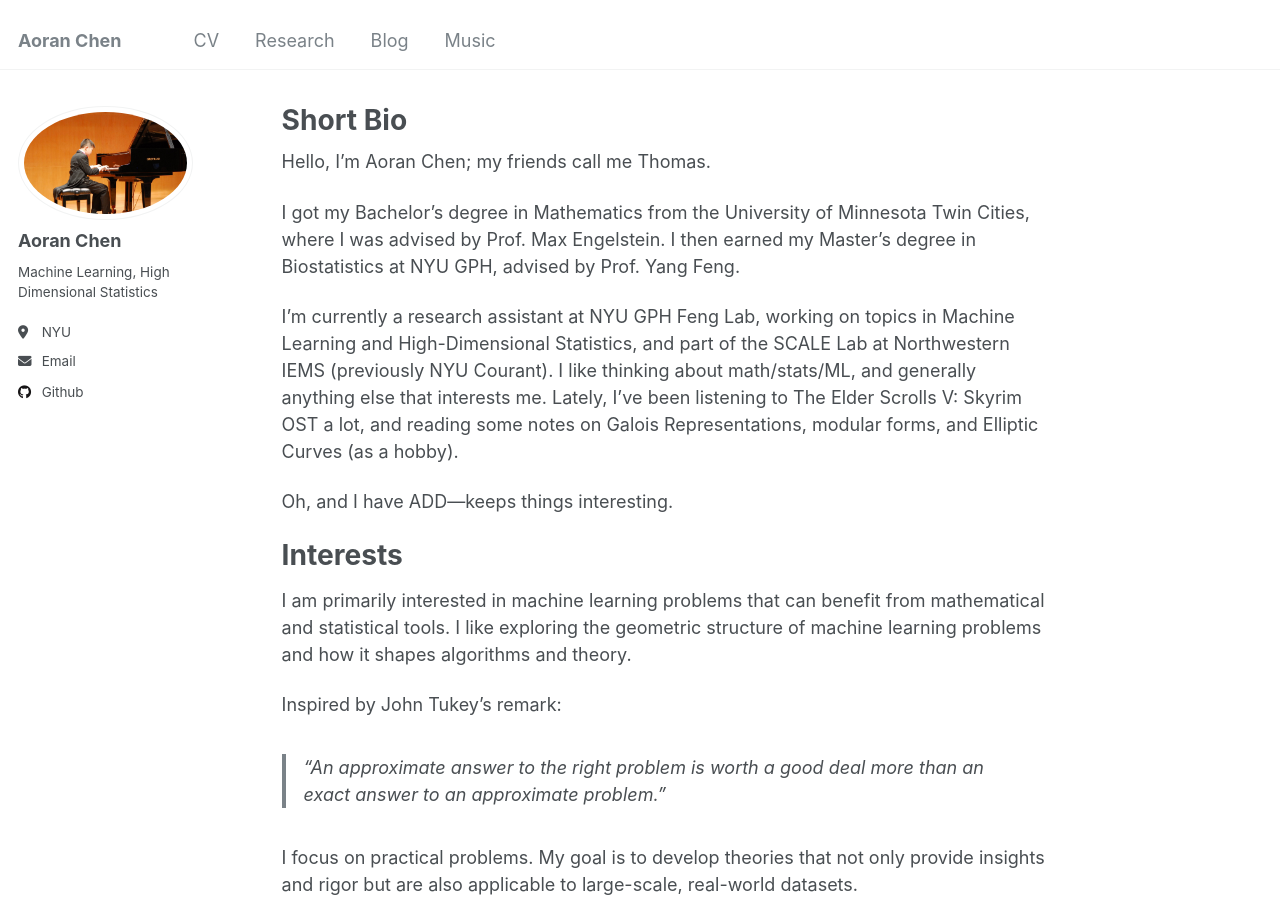
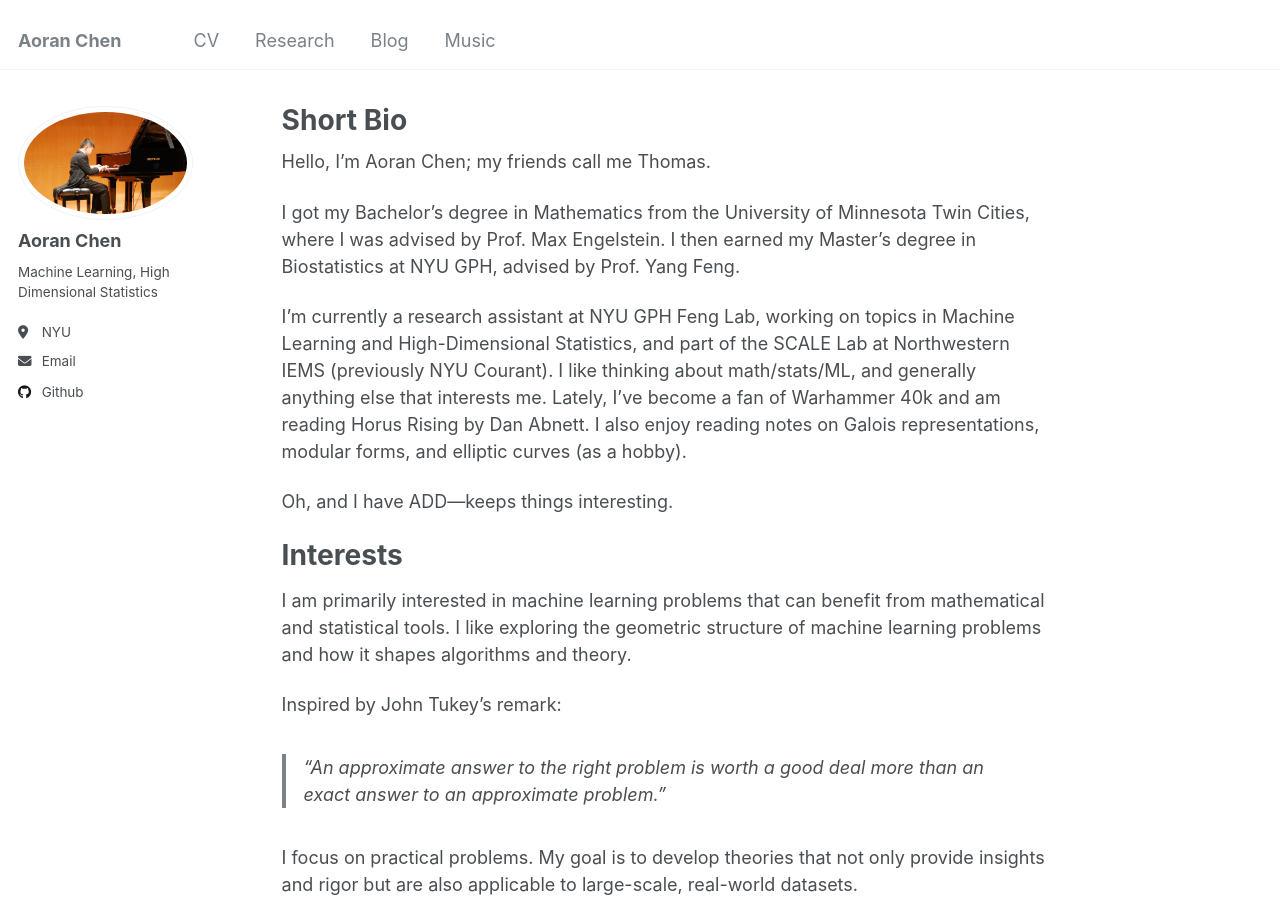
Before and after one commit to samohtaerg/samohtaerg.github.io, a Jekyll site: the page built from _pages/about.md, in a window 1280 px wide and 900 px high. Built offline with Jekyll 4.4.1, drawn with Linux system fonts in a browser that asks for light colours; nearby versions of some CDN libraries.

Commit message:
Update about.md

```diff
--- a/_pages/about.md
+++ b/_pages/about.md
@@ -10,7 +10,7 @@ Hello, I’m Aoran Chen; my friends call me Thomas.
 
 I got my Bachelor’s degree in Mathematics from the University of Minnesota Twin Cities, where I was advised by Prof. Max Engelstein. I then earned my Master’s degree in Biostatistics at NYU GPH, advised by Prof. Yang Feng.
 
-I’m currently a research assistant at NYU GPH Feng Lab, working on topics in Machine Learning and High-Dimensional Statistics, and part of the SCALE Lab at Northwestern IEMS (previously NYU Courant). I like thinking about math/stats/ML, and generally anything else that interests me. Lately, I’ve been listening to The Elder Scrolls V: Skyrim OST a lot, and reading some notes on Galois Representations, modular forms, and Elliptic Curves (as a hobby).
+I’m currently a research assistant at NYU GPH Feng Lab, working on topics in Machine Learning and High-Dimensional Statistics, and part of the SCALE Lab at Northwestern IEMS (previously NYU Courant). I like thinking about math/stats/ML, and generally anything else that interests me. Lately, I've become a fan of Warhammer 40k and am reading Horus Rising by Dan Abnett. I also enjoy reading notes on Galois representations, modular forms, and elliptic curves (as a hobby).
 
 Oh, and I have ADD—keeps things interesting.
 
```
